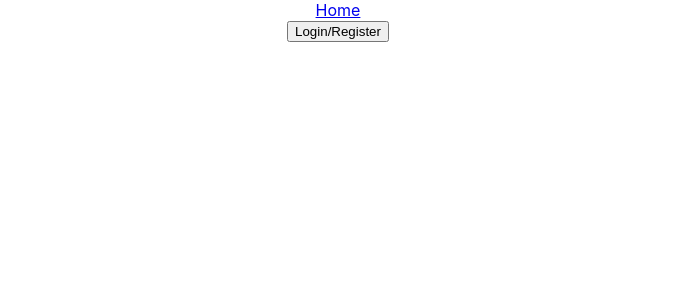
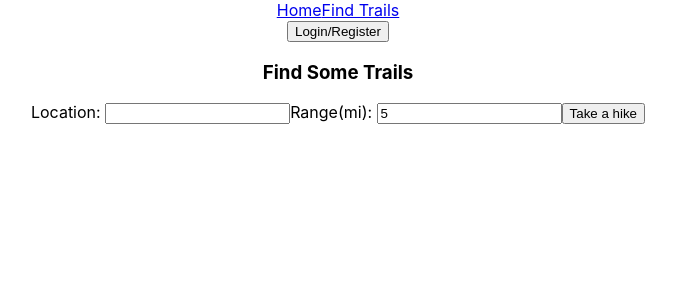
Before and after one commit to Davewill94/project-4, a React (Create React App) app in the folder hiking/: page /trails in a window 1280 px wide. Shown: the top 300 px of the page, without its empty margins (302-978 px from the left). Built offline with nearby package versions, Linux system fonts and the light colour scheme; no server answers.

Commit message:
Got rough search for trails in, still having issues with the population of location from users current location

```diff
--- a/hiking/package.json
+++ b/hiking/package.json
@@ -7,6 +7,7 @@
     "@testing-library/react": "^11.1.1",
     "@testing-library/user-event": "^12.2.0",
     "axios": "^0.21.0",
+    "dotenv": "^8.2.0",
     "react": "^17.0.1",
     "react-dom": "^17.0.1",
     "react-router": "^5.2.0",
--- a/hiking/src/App.js
+++ b/hiking/src/App.js
@@ -15,6 +15,7 @@ import { createUser, loginUser,
 import ProfileContainer from './components/ProfileContainer';
 import ProfilePage from './components/ProfilePage';
 import UpdateProfilePage from './components/UpdateProfilePage';
+import TrailsContainer from './components/TrailsContainer';
 
 class App extends Component {
   constructor(props) {
@@ -52,7 +53,10 @@ class App extends Component {
   handleLogout = () => {
     localStorage.removeItem('authToken');
     this.props.history.push('/login');
-    this.setState({currentUser: null});
+    this.setState({
+      currentUser: null,
+      userSavedTrails: null
+    });
 
   }
 
@@ -118,14 +122,21 @@ class App extends Component {
         <Route exact path='/profile/:id' render={() => (
           <ProfilePage currentUser={this.state.currentUser} deleteProfile={this.deleteProfile}/>
         )} />
+        {this.state.userSavedTrails &&
+          <Route exact path='/profile/:id' render={() => (
+            <TrailShow
+              userSavedTrails={this.state.userSavedTrails}
+              currentUser={this.state.currentUser}
+              deleteSavedTrail={this.deleteSavedTrail}
+            />
+          )} />
+        }
         <Route path="/profile/:id/edit" render={() => (
           <UpdateProfilePage currentUser={this.state.currentUser} updateProfile={this.updateProfile}/>
         )} />
-        {this.state.userSavedTrails && <TrailShow
-          userSavedTrails={this.state.userSavedTrails}
-          currentUser={this.state.currentUser}
-          deleteSavedTrail={this.deleteSavedTrail}
-        />}
+        <Route path="/trails" render={() => (
+          <TrailsContainer />
+        )} />
       </div>
     );
   }
--- /dev/null
+++ b/hiking/src/components/AllTrailsShow.js
@@ -0,0 +1,23 @@
+import React from 'react';
+import { Link } from 'react-router-dom';
+
+
+
+function AllTrailsShow(props) {
+    return(
+        <div>
+            {props.allTrails.map((trail, idx) => (
+                <div className="user-saved-trips">
+                    <Link to={`/trails/${trail.id}`} key={idx}>
+                        <h3>{trail.name}</h3>
+                        <img src={trail.imgSmallMed} alt="No trail Image Avaliable" />
+                        <p>{trail.summary}</p>
+                    </Link>
+                </div>
+            ))}
+        </div>
+    )
+}
+
+
+export default AllTrailsShow;
--- a/hiking/src/components/FindTrail.js
+++ b/hiking/src/components/FindTrail.js
@@ -0,0 +1,50 @@
+import React, { Component } from 'react';
+
+class FindTrail extends Component {
+    constructor(props) {
+        super(props);
+
+        this.state = {
+            location: '',
+            range: 5
+        }
+    }
+
+    handleChange = (e) => {
+        this.setState({
+            [e.target.name]: e.target.value
+        })
+    }
+
+    // set_state = () => {
+    //     console.log("made to set state function")
+    //     setTimeout(() => {
+    //         console.log("settimeout")
+    //         this.setState({
+    //             location: this.props.details
+    //         })
+    //     }, 1)
+
+
+    // }
+
+    // componentDidMount () {
+    //     this.set_state();
+    // }
+
+    render() {
+        return (
+            <form onSubmit={(e) => this.props.findAllTrails(e, this.state) }>
+                <label for="locaton">Location: </label>
+                <input type="text" name='location' value={this.state.location} onChange={this.handleChange} />
+                <label for="range">Range(mi): </label>
+                <input type="number" name='range' value={this.state.range} onChange={this.handleChange} />
+                <input type="submit" value="Take a hike" />
+            </form>
+        )
+    }
+
+}
+
+
+export default FindTrail;
--- a/hiking/src/components/Header.js
+++ b/hiking/src/components/Header.js
@@ -6,6 +6,7 @@ const Header = () => {
         <div id="header">
             <nav>
                 <Link to='/'>Home</Link>
+                <Link to='/trails'>Find Trails</Link>
             </nav>
         </div>
     )
--- a/hiking/src/components/TrailShow.js
+++ b/hiking/src/components/TrailShow.js
@@ -17,7 +17,7 @@ function TrailShow(props) {
                     <button onClick={()=>
                         props.deleteSavedTrail(props.currentUser.id, trail.id)}
                     >
-                        Delete Account
+                        Remove Saved Trail
                     </button>
                 </div>
             ))}
--- /dev/null
+++ b/hiking/src/components/TrailsContainer.js
@@ -0,0 +1,106 @@
+
+import React, { Component } from 'react';
+
+import { Link, Route } from 'react-router-dom';
+import axios from 'axios';
+
+import FindTrail from './FindTrail';
+import AllTrailsShow from './AllTrailsShow';
+
+require ('dotenv').config();
+
+class TrailsContainer extends Component {
+    constructor(props) {
+        super(props)
+
+        this.state = {
+            lat:"",
+            lng:"",
+            location: '',
+            range: 5,
+            trails: []
+        }
+    }
+
+    getLocation() {
+        if(navigator.geolocation){
+            var options = {timeout:60000};
+            navigator.geolocation.getCurrentPosition
+            (this.showLocation, this.errorHandler, options);
+         } else{
+            alert("Sorry, browser does not support geolocation!");
+         }
+    }
+    errorHandler(err) {
+        if(err.code == 1) {
+           alert("Error: Access is denied!");
+        } else if( err.code == 2) {
+           alert("Error: Position is unavailable!");
+        }
+    }
+
+    showLocation = async (position) => {
+        let latitude = position.coords.latitude;
+        let longitude = position.coords.longitude;
+        const resp = await axios.get(
+            `http://www.mapquestapi.com/geocoding/v1/reverse?key=${process.env.REACT_APP_MAP_KEY}&location=${latitude},${longitude}`
+        )
+        let currentLocation = `${resp.data.results[0].locations[0].adminArea5}, ${resp.data.results[0].locations[0].adminArea3}`
+
+        this.setState({
+            lat: latitude,
+            lng: longitude,
+            location: currentLocation,
+            range: 5
+        })
+    }
+
+    newLatLng = async (city) => {
+        const resp = await axios.get(
+           `http://www.mapquestapi.com/geocoding/v1/address?key=${process.env.REACT_APP_MAP_KEY}&location=${city}`
+        )
+        return resp
+    }
+
+    findAllTrails = async (e, newLocation) => {
+        // console.log(newLocation)
+        // console.log(this.state.location)
+        e.preventDefault();
+        let response
+        if(newLocation.location===this.state.location) {
+            response = await axios.get(
+                `https://www.hikingproject.com/data/get-trails?lat=${this.state.lat}&lon=${this.state.lng}&maxDistance=${newLocation.range}&key=200969679-32371fdf01a17cc4109f3f3b343a8185`
+            )
+        } else {
+            let newResp = await this.newLatLng(newLocation.location);
+            let newLat = newResp.data.results[0].locations[0].latLng.lat;
+            let newLng = newResp.data.results[0].locations[0].latLng.lng;
+            response = await axios.get(
+                `https://www.hikingproject.com/data/get-trails?lat=${newLat}&lon=${newLng}&maxDistance=${newLocation.range}&key=200969679-32371fdf01a17cc4109f3f3b343a8185`
+            )
+        }
+        this.setState({
+            trails: response.data.trails
+        })
+
+
+    }
+    componentDidMount() {
+        this.getLocation();
+    }
+
+    render() {
+        return(
+            <div>
+                <h3>Find Some Trails</h3>
+                <FindTrail details={this.state.location} findAllTrails={this.findAllTrails} />
+                {this.state.trails.length !=0 &&
+                    <AllTrailsShow allTrails={this.state.trails}/>
+                }
+            </div>
+        )
+    }
+
+}
+
+export default TrailsContainer;
```
Also changed, not shown: 1 other file (tests, documents, lock files or other folders).
